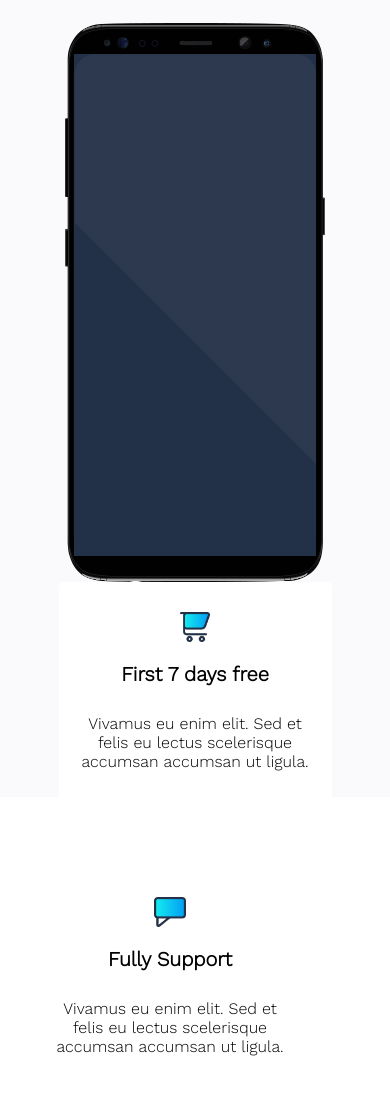
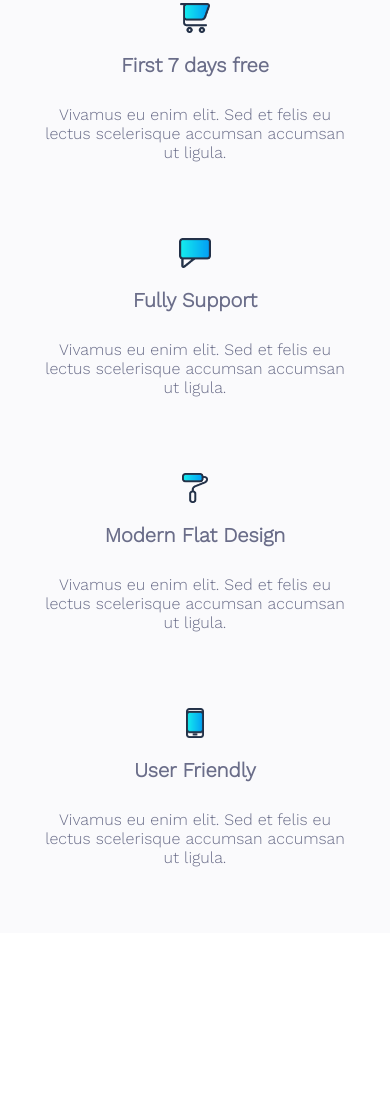
Before and after one commit to angelterziev196/vibo, a website built with webpack: page src/index.html in a window 390 px wide. Shown: the part 891-1996 px from the top of the page. After the commit the page ends 1824 px from the top, so only its background shows below. Built offline with nearby package versions, Linux system fonts and the light colour scheme.

Commit message:
responsive added in service section

```diff
--- a/src/components/header/header.scss
+++ b/src/components/header/header.scss
@@ -83,7 +83,7 @@
 
                 &:hover {
                     background-color: $white;
-                    color: $black;
+                    color: $servicesGray;
                     transition: background-color 0.4s, color 0.4s;
                 }
             }
--- a/src/components/services/services.scss
+++ b/src/components/services/services.scss
@@ -6,15 +6,35 @@
     background-image: url('/src/images/services/services-background.png');
     height: 100vh;
 
+    @include breakpoint(serviceDecoration) {
+        height: auto;
+    }
+
+    @include breakpoint(tablet) {
+        height: auto;
+    }
+
     &__holder {
         padding-top: 70px;
         width: 100%;
         margin: 0;
 
+        @include breakpoint(serviceDecoration) {
+            padding-top: 20px;
+        }
+
+        @include breakpoint(tablet) {
+            padding: 20px;
+        }
+
         &__smartphone {
             display: flex;
             align-items: center;
             flex-direction: column;
+
+            @include breakpoint(serviceDecoration) {
+                display: none;
+            }
         }
 
         &__services {
@@ -24,9 +44,18 @@
             text-align: center;
             font-family: $sansSerif;
             padding: 0;
+            color: $servicesGray;
 
             &:nth-child(odd) {
                 margin-top: 50px;
+
+                @include breakpoint(serviceDecoration) {
+                    margin: auto;
+                }
+
+                @include breakpoint(tablet) {
+                    margin-top: 0;
+                }
             }
 
             &--service {
@@ -37,13 +66,29 @@
                 border-radius: 5px;
                 cursor: pointer;
 
+                @include breakpoint(serviceDecoration) {
+                    margin: auto;
+                    width: 100%;
+                    background-color: transparent;
+                }
+
+                @include breakpoint(tablet) {
+                    margin: auto;
+                    width: 100%;
+                    background-color: transparent;
+                }
+
                 &:hover {
                     transition: box-shadow 0.4s;
-                    box-shadow: 5px 5px 5px lightgrey;
+                    box-shadow: 2px 2px 3px 2px $lightgrey;
                 }
 
                 &:nth-child(2) {
-                    margin-right: 50px;
+                    margin-right: 100px;
+
+                    @include breakpoint(tablet) {
+                        margin-right: 0;
+                    }
                 }
 
                 img {
--- a/src/styles/globals/_mixins.scss
+++ b/src/styles/globals/_mixins.scss
@@ -15,5 +15,9 @@
         @media (max-width: 1452px) {
             @content;
         }
+    } @else if $point == serviceDecoration {
+        @media (max-width: 992px) {
+            @content;
+        }
     }
 }
--- a/src/styles/globals/_variables.scss
+++ b/src/styles/globals/_variables.scss
@@ -4,3 +4,5 @@ $sansSerif: 'Work Sans', sans-serif;
 
 $white: #ffffff;
 $black: black;
+$lightgrey: lightgrey;
+$servicesGray: #6a6d89;
```
